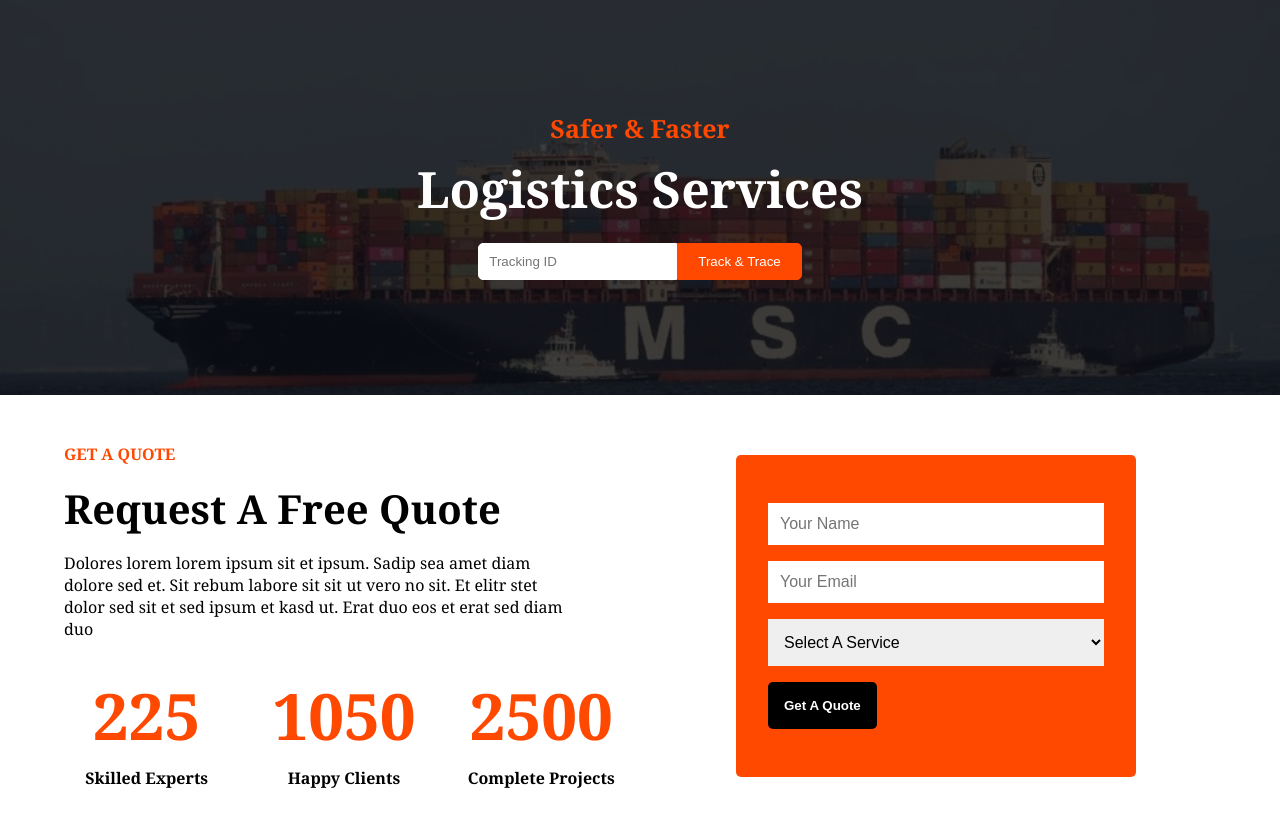
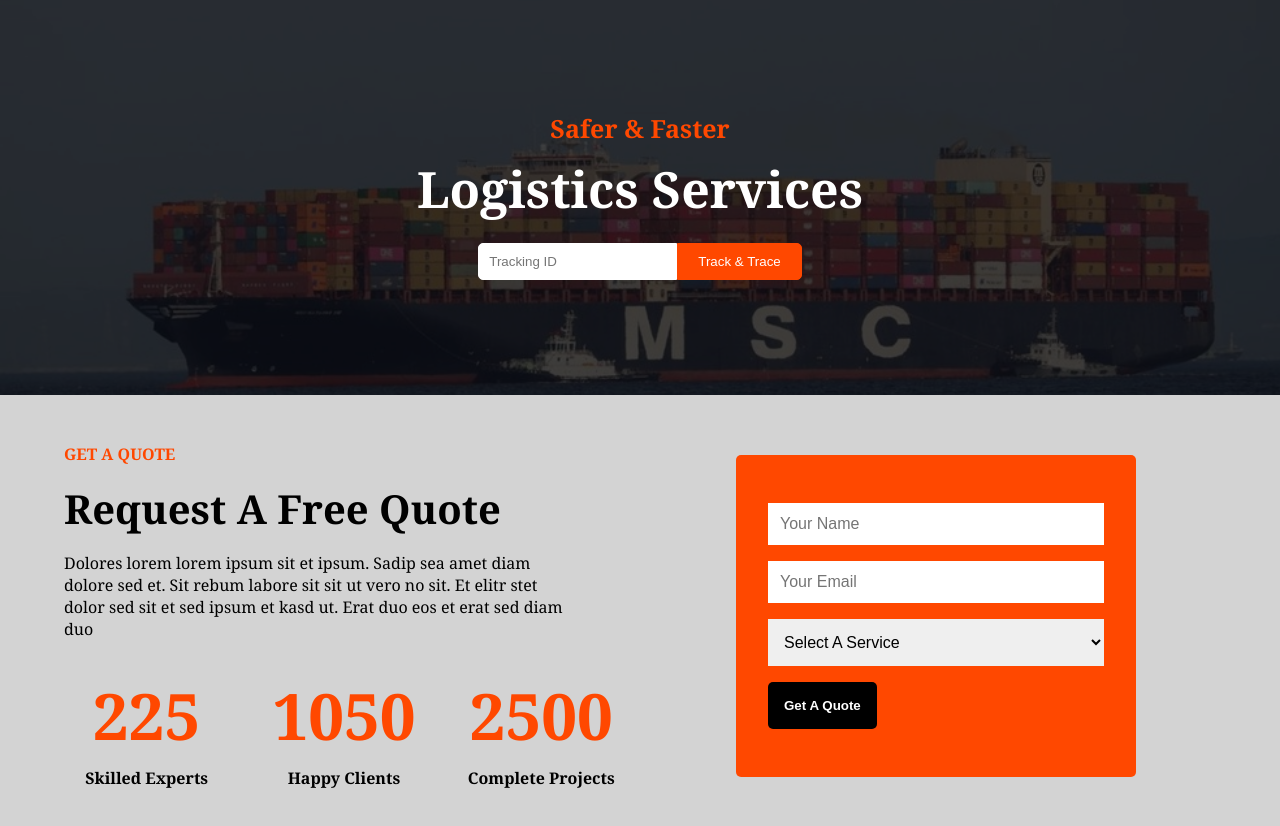
Before and after one commit to bebetofreitass/Avaliacao-gTech2.0, a plain HTML site: page index.html in a window 1280 px wide. Shown: the part 68-894 px from the top of the page. Drawn offline with Linux system fonts and the light colour scheme.

Commit message:
bug: Atualizando cores do container1

```diff
--- a/public/style.css
+++ b/public/style.css
@@ -1,7 +1,10 @@
+
 :root{
   --cor-laranja: #ff4800;
   --cor-branca: #fff;
   --cor-preta: #000000;
+  --cor-cinza: #D3D3D3
+  ;
 }
 
 * {
@@ -115,8 +118,9 @@ button:hover {
 }
 /* Parte 2 */
 .container1 {
-  background-color: var(--cor-branca);
+  background-color: var(--cor-cinza);
   padding: 3rem 5%;
+
 }
 
 .linha2 {
```
Also changed, not shown: index.html (+0 -1 lines).
